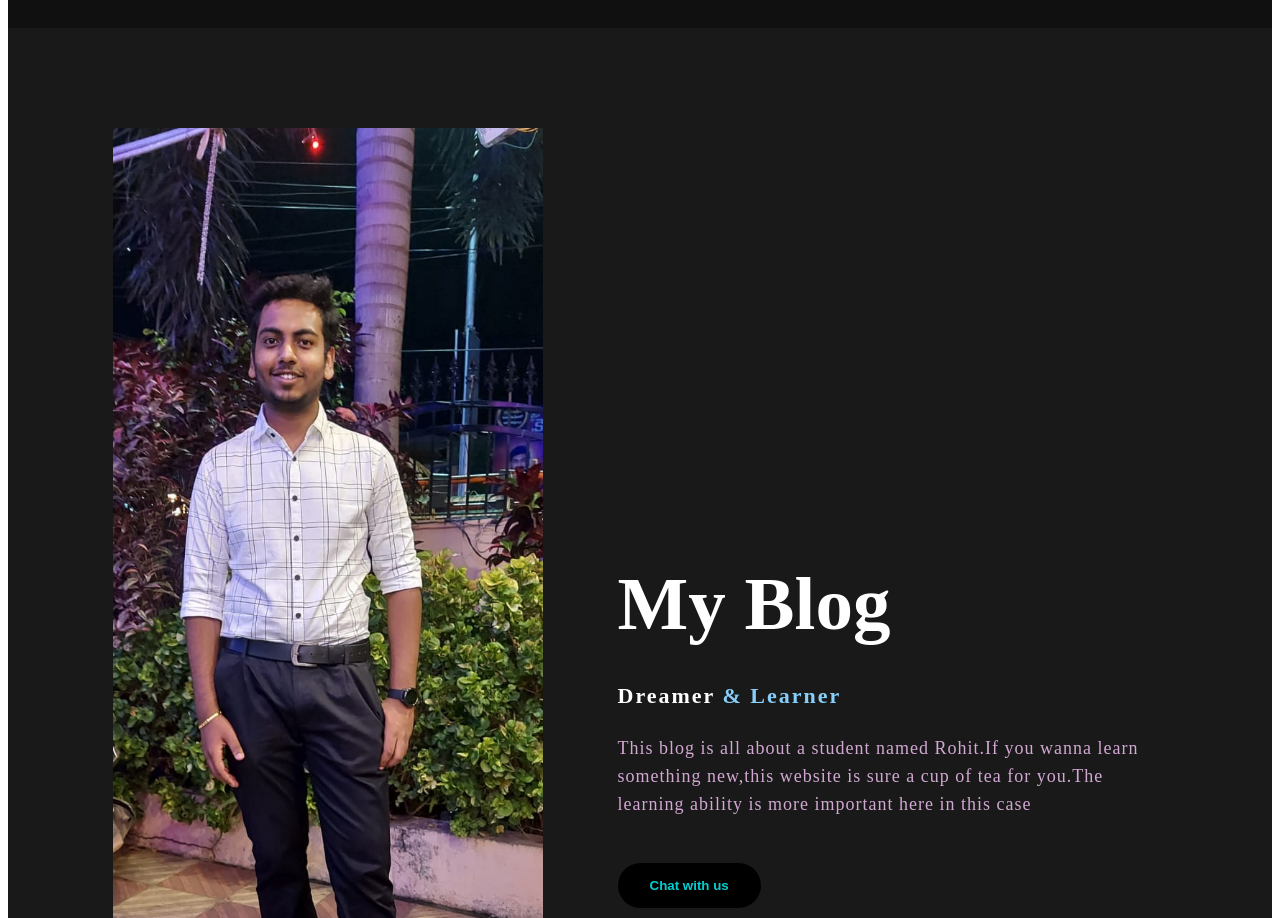
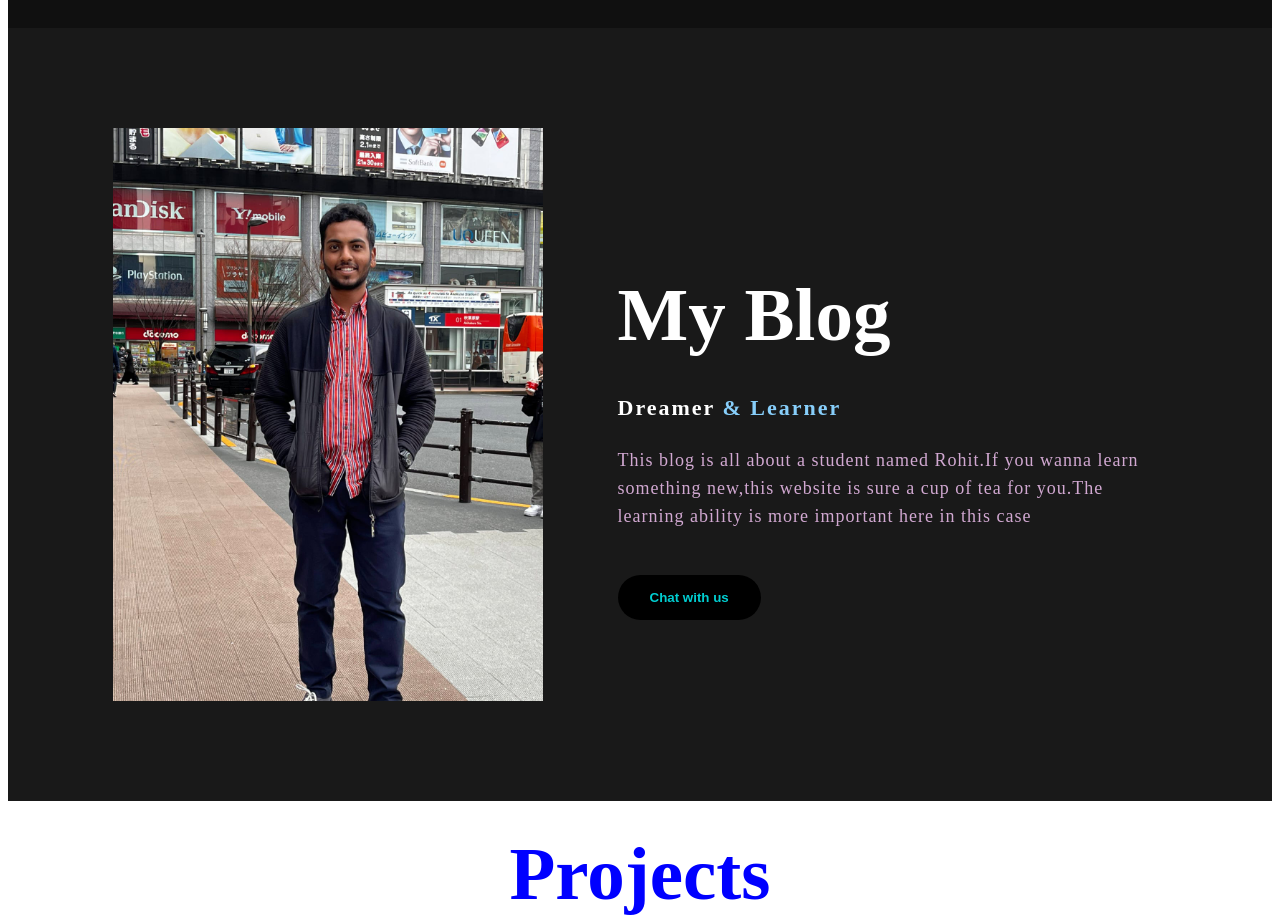
Before and after one commit to rohitvardhanbattula/rohitvardhanbattula.github.io, a plain HTML site: page index.html in a window 1280 px wide. Shown: the part 780-1698 px from the top of the page. Drawn offline with Linux system fonts and the light colour scheme.

Commit message:
Update index.html

```diff
--- a/index.html
+++ b/index.html
@@ -31,7 +31,7 @@
 
 	<div class="about">
 		<div class="main">
-			<img src="img/main-img.png">
+			<img src="img/image.jpg">
 			<div class="about-text">
 				<h2>My Blog</h2>
 				<h5>Dreamer <span>& Learner</span></h5>
```
